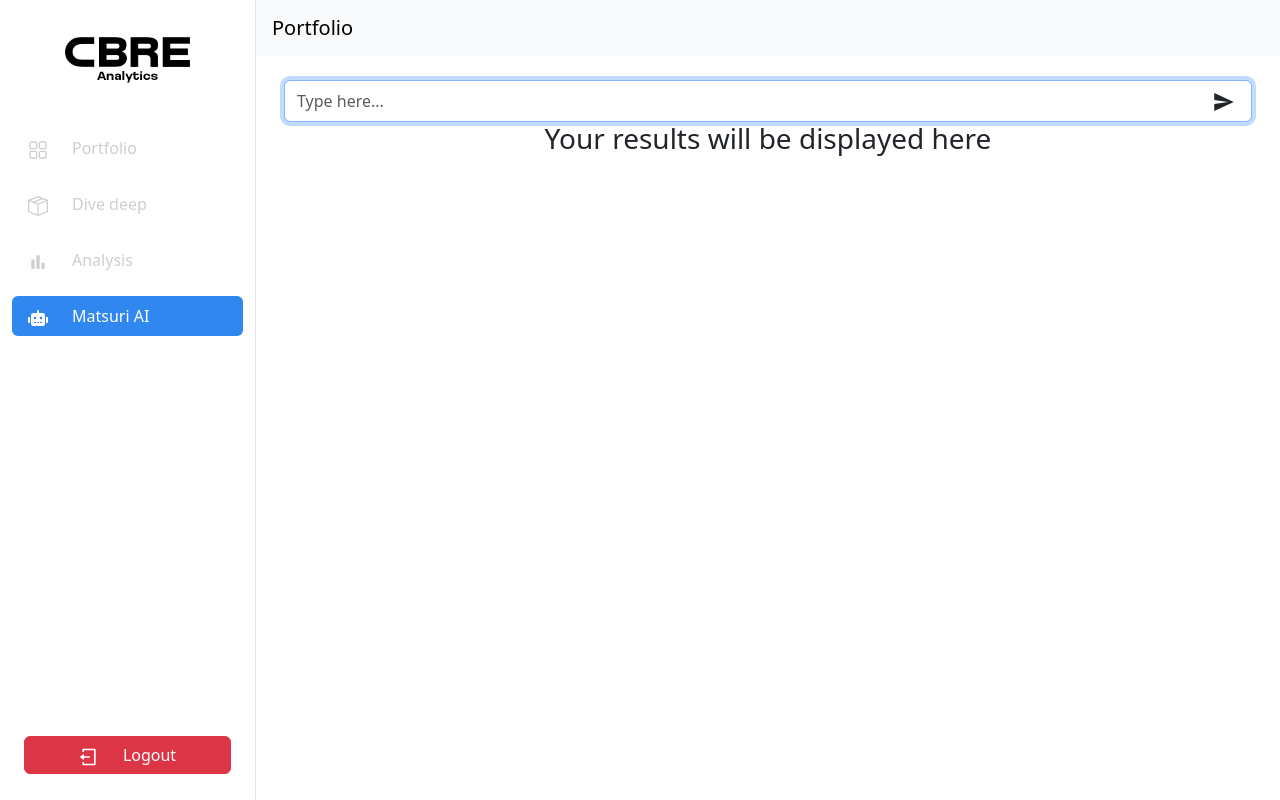
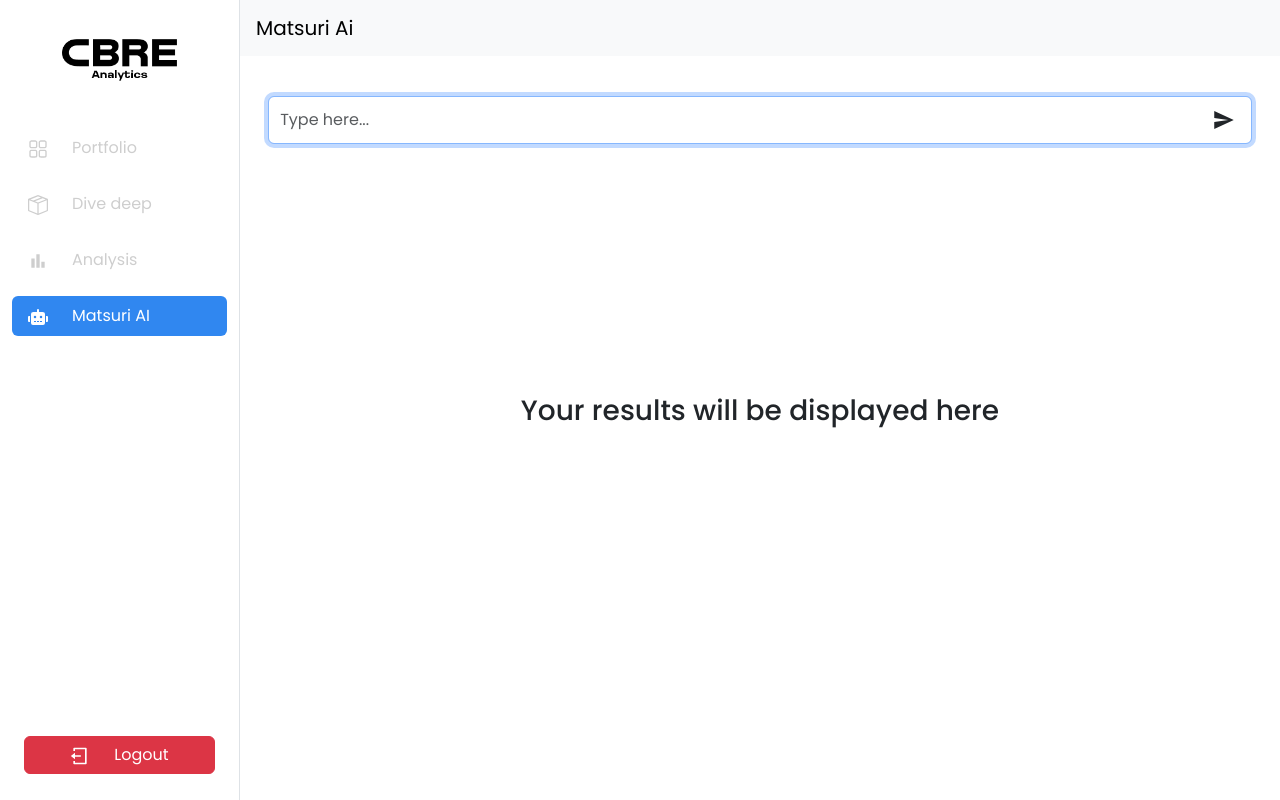
Before and after one commit to AdraProductStudio/cbre, a React (Create React App) app: page /home/matsuri-ai in a window 1280 px wide. Built offline with nearby package versions, Linux system fonts and the light colour scheme; sample sign-in values are in the browser's storage.

Commit message:
update - Data Table Updated

```diff
--- a/public/index.html
+++ b/public/index.html
@@ -10,6 +10,7 @@
       content="Web site created using create-react-app"
     />
     <link rel="apple-touch-icon" href="%PUBLIC_URL%/logo192.png" />
+    <link href="https://fonts.googleapis.com/css2?family=Poppins:ital,wght@0,100;0,200;0,300;0,400;0,500;0,700;0,800;0,900;1,100;1,800;1,900&display=swap" rel="stylesheet">
     <!--
       manifest.json provides metadata used when your web app is installed on a
       user's mobile device or desktop. See https://developers.google.com/web/fundamentals/web-app-manifest/
--- a/src/Components/LandingPage/LoginPage.jsx
+++ b/src/Components/LandingPage/LoginPage.jsx
@@ -132,7 +132,7 @@ const LoginPage = () => {
                         ) : (
                           <button
                             type="button"
-                            className="btn bg-custom mx-auto d-block  w-100"
+                            className="btn btn-primary mx-auto d-block  w-100"
                             onClick={handleSubmit}
                           >
                             Login
--- a/src/Components/OtherPages/MAtsuriAi.jsx
+++ b/src/Components/OtherPages/MAtsuriAi.jsx
@@ -1,5 +1,5 @@
 import axios from "axios";
-import React, { useState } from "react";
+import React, { useContext, useEffect, useState } from "react";
 import toast, { Toaster } from "react-hot-toast";
 import { IoMdSend } from "react-icons/io";
 // import $ from 'jquery'
@@ -12,11 +12,19 @@ import DataTable from "datatables.net-dt";
 import "datatables.net-responsive-dt";
 import "datatables.net-bs5";
 import "datatables.net-responsive-bs5";
+import CommonContext from "../StateManagment/CommonContext";
 
 const MatsuriAi = () => {
   const [loading, setLoading] = useState(false);
+  const [initial, setInitial] = useState(true);
   const [header, setHeader] = useState([]);
   const [values, setValues] = useState([]);
+  const { setSelectedTab } = useContext(CommonContext);
+  useEffect(() => {
+    setSelectedTab("Matsuri Ai")
+  }, [])
+
+
 
   const handleKeyDown = (event) => {
     if (event.keyCode === 13) {
@@ -36,12 +44,14 @@ const MatsuriAi = () => {
           if (response.data.error_code === 200) {
             setHeader(response.data.data.columns);
             setValues(response.data.data.data);
+
             setTimeout(() => {
               new DataTable("#example_table", {
                 responsive: true,
               });
+              setInitial(false);
               setLoading(false);
-              }, 20000);
+            }, 30000);
           }
         })
         .catch((error) => {
@@ -58,10 +68,10 @@ const MatsuriAi = () => {
   }
 
   return (
-    <div className="container ">
-      <div className="matsuriAi-searchBar">
+    <div className="container h-100">
+      <div className="matsuriAi-searchBar pt-3">
         <input
-          className="form-control fieldBar py-2"
+          className="form-control fieldBar"
           onKeyDown={handleKeyDown}
           type="text"
           placeholder="Type here..."
@@ -74,7 +84,7 @@ const MatsuriAi = () => {
         </span>
       </div>
 
-      {header.length > 0 ? (
+      {/* {header.length > 0 ? (
         <div className="card overflow-auto mt-5">
           <div className="card-body ">
             <table className="table table-bordered mt-2" id="example_table">
@@ -107,16 +117,74 @@ const MatsuriAi = () => {
           </div>
         </div>
       ) : loading ? (
-        <div class="d-flex justify-content-center">
+        <div class="d-flex justify-content-center align-items-center h-75">
           <div class="spinner-border text-primary" role="status">
             <span class="visually-hidden">Loading...</span>
           </div>
         </div>
       ) : (
-        <h3 className="row align-items-center justify-content-center">
+        <div className="row align-items-center justify-content-center h-75">
+          <h3 className="text-center">
             Your results will be displayed here
           </h3>
+        </div>
       )
+      } */}
+
+
+
+      {initial ?
+        loading ? (
+          <div class="d-flex justify-content-center align-items-center h-75">
+            <div class="spinner-border text-primary" role="status">
+              <span class="visually-hidden">Loading...</span>
+            </div>
+          </div>
+        ) : (
+          <div className="row align-items-center justify-content-center h-75">
+            <h3 className="text-center">
+              Your results will be displayed here
+            </h3>
+          </div>
+        )
+
+        :null}
+
+      {header.length > 0 ?
+        <div className={`card mt-5 shadow border-0 rounded ${initial ? 'table-visibility overflow-hidden' : 'overflow-auto'}`}>
+          <div className="card-body ">
+            <table className="table table-bordered mt-2" id="example_table">
+              <thead>
+                <tr>
+                  {header.map((head, index) => {
+                    return <th key={index}>{head}</th>;
+                  })}
+                </tr>
+              </thead>
+              <tbody>
+                {values.map((val, index) => {
+                  return (
+                    <tr key={index}>
+                      {val.map((colValues, index) => {
+                        return <td key={index}>{colValues}</td>;
+                      })}
+                    </tr>
+                  );
+                })}
+              </tbody>
+              <tfoot>
+                <tr>
+                  {header.map((head, index) => {
+                    return <th key={index}>{head}</th>;
+                  })}
+                </tr>
+              </tfoot>
+            </table>
+          </div>
+        </div>
+
+        :
+        null
       }
       <Toaster />
     </div>
--- a/src/Components/PowerBiPages/PowerBIAnalysisReports.jsx
+++ b/src/Components/PowerBiPages/PowerBIAnalysisReports.jsx
@@ -30,7 +30,7 @@ const PowerBIAnalysisReports = () => {
                 }
             }}
 
-            cssClassName={"reportClass h-100"}
+            cssClassName={"reportClass"}
 
             getEmbeddedComponent={(embeddedReport) => {
                 window.report = embeddedReport;
--- a/src/Components/PowerBiPages/PowerBIDiveDeepReports.jsx
+++ b/src/Components/PowerBiPages/PowerBIDiveDeepReports.jsx
@@ -30,7 +30,7 @@ const PowerBIDiveDeepReports = () => {
                 }
             }}
 
-            cssClassName={"reportClass h-100"}
+            cssClassName={"reportClass"}
 
             getEmbeddedComponent={(embeddedReport) => {
                 window.report = embeddedReport;
--- a/src/Components/PowerBiPages/PowerBIPortfolioReports.jsx
+++ b/src/Components/PowerBiPages/PowerBIPortfolioReports.jsx
@@ -31,7 +31,7 @@ const PowerBIPortfolioReports = () => {
                 }
             }}
 
-            cssClassName={"reportClass h-100"}
+            cssClassName={"reportClass"}
 
             getEmbeddedComponent={(embeddedReport) => {
                 window.report = embeddedReport;
--- a/src/index.css
+++ b/src/index.css
@@ -1,14 +1,12 @@
 body {
   margin: 0;
-  font-family: -apple-system, BlinkMacSystemFont, 'Segoe UI', 'Roboto', 'Oxygen',
-    'Ubuntu', 'Cantarell', 'Fira Sans', 'Droid Sans', 'Helvetica Neue',
-    sans-serif;
+  font-family: Poppins, sans-serif!important;
   -webkit-font-smoothing: antialiased;
   -moz-osx-font-smoothing: grayscale;
 }
 
 :root {
-  --sidebar-width: 16rem;
+  --sidebar-width: 15rem;
   --sidebar-top-logo-height: 15vh;
   --sidebar-middle-logo-height: 75vh;
   --sidebar-bottom-logo-height: 10vh;
@@ -94,21 +92,33 @@ a.nav-link.active {
   height: var(--header-height)!important;
 }
 
+
+
 /* main content height  */
+.reportClass{
+  height: 99%;
+}
 .main-content-height{
   height: calc(100vh - var(--header-height));
 }
 .responsive-main-content-width{
   width: calc(100% - var(--sidebar-width));
 }
+.matsuriAi-searchBar .fieldBar{
+  padding: .7rem;
+}
 .matsuriAi-searchBar {
   position: relative;
   cursor: pointer;
 }
-
 .matsuriAi-send-icon {
   position: absolute;
-  top: .1rem;
+  top: 1.3rem;
   right: 1rem;
   font-size: 1.5rem;
 }
+.table-visibility{
+  visibility: hidden;
+  height: 10%!important;
+  overflow: hidden!important;
+}
--- a/src/index.js
+++ b/src/index.js
@@ -5,6 +5,7 @@ import App from './App';
 import reportWebVitals from './reportWebVitals';
 import "bootstrap/dist/css/bootstrap.css";
 import "bootstrap/dist/js/bootstrap.bundle";
+import "../node_modules/datatables.net-bs5/css/dataTables.bootstrap5.min.css";
 
 const root = ReactDOM.createRoot(document.getElementById('root'));
 root.render(
```
Lines whose indentation alone changed are shown as unchanged.
